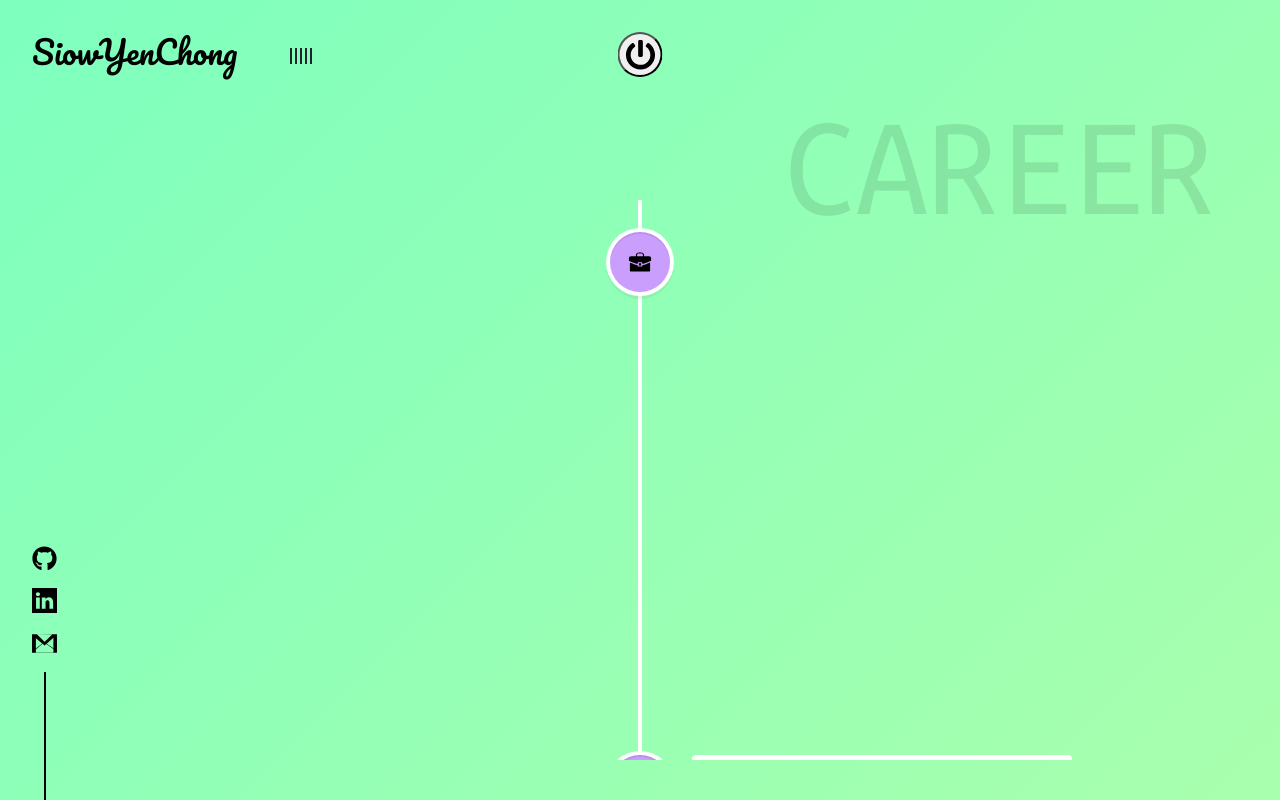
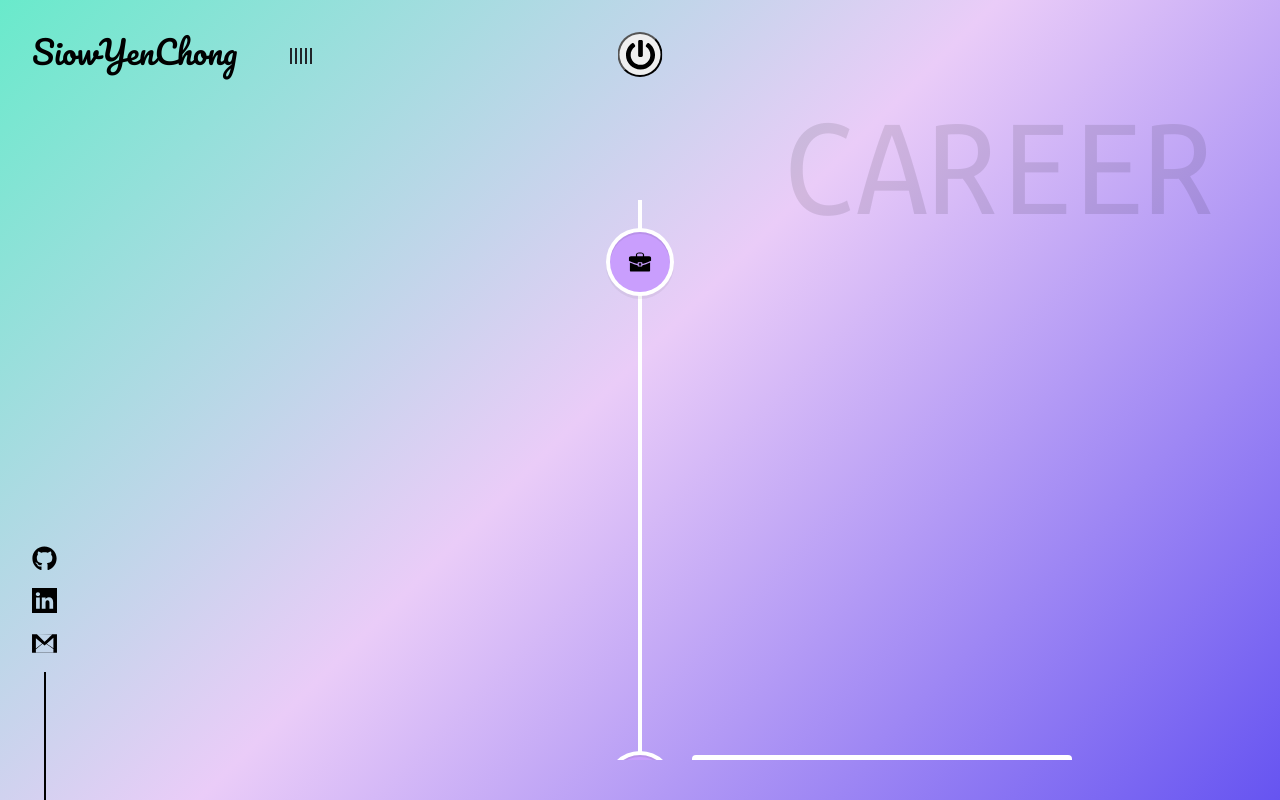
Before and after one commit to SiowYenChong/Portfolio-React-FramerMotion, a React (Create React App) app: page /career in a window 1280 px wide. Built offline with nearby package versions, Linux system fonts and the light colour scheme.

Commit message:
Change background color -career

```diff
--- a/src/components/CareerPage.js
+++ b/src/components/CareerPage.js
@@ -20,7 +20,7 @@ const PageContainer = styled.div`
   align-items: center;
   justify-content: center;
   height: 100vh;
-  background: linear-gradient(135deg, #7effbf, #a9ffad);
+  background: linear-gradient(-225deg, #69EACB 0%, #EACCF8 48%, #6654F1 100%);
   overflow: hidden;
 `;
 
```
